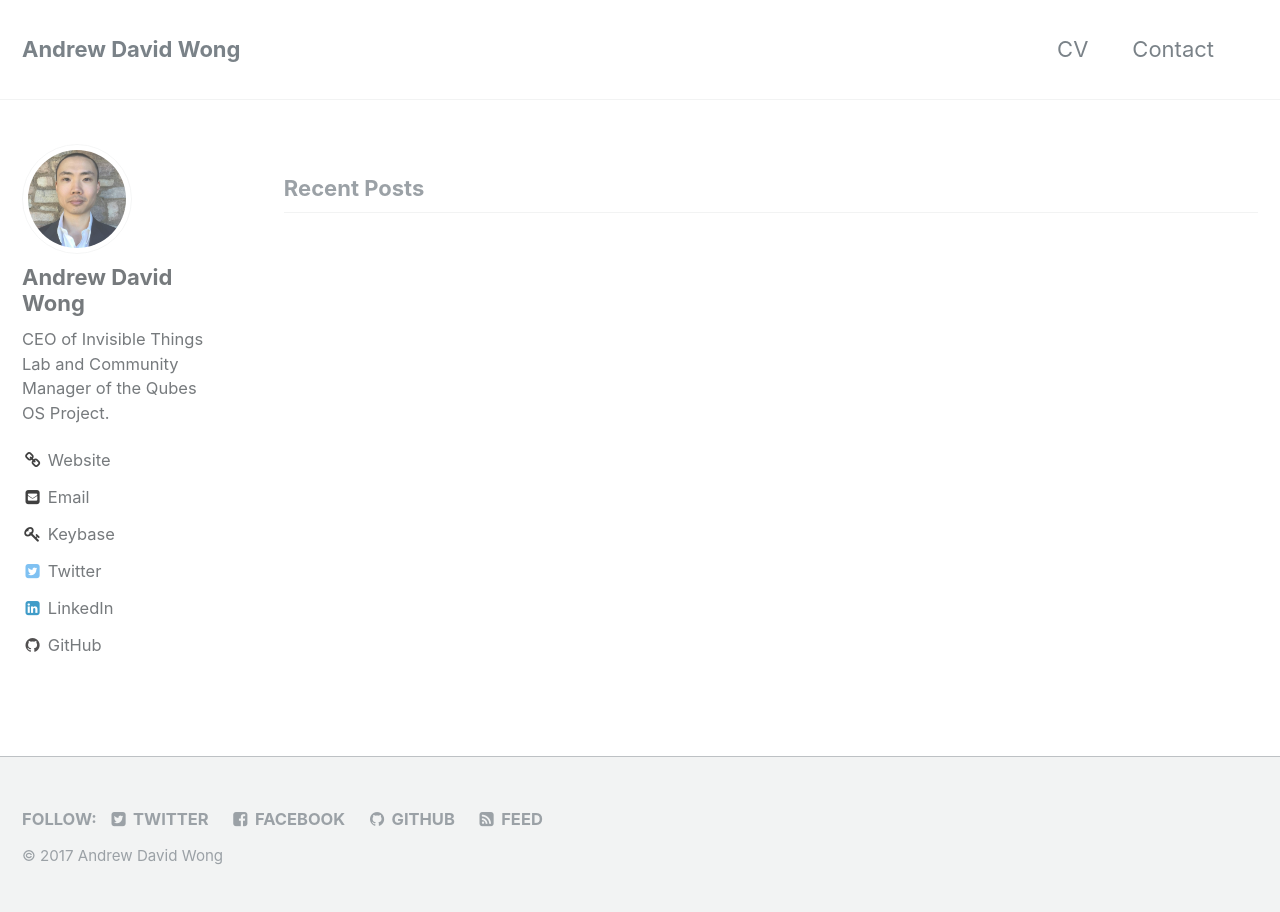
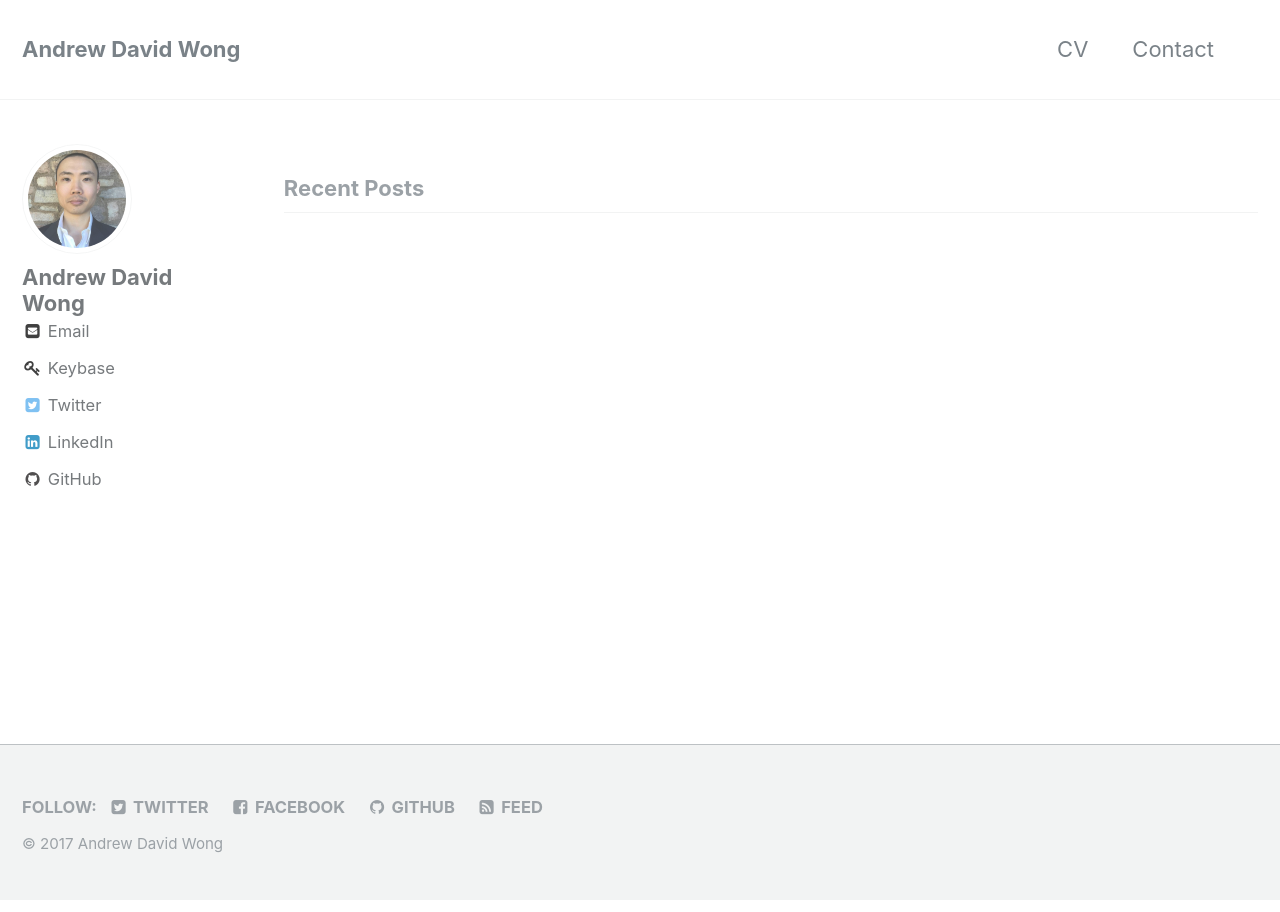
Before and after one commit to andrewdavidwong/web, a Jekyll site: the page built from index.html, in a window 1280 px wide. Built offline with Jekyll 4.4.1, drawn with Linux system fonts in a browser that asks for light colours; nearby versions of some CDN libraries; library files that are not in the unit come from our copies; the list of posts is cut into pages by our own code; part of the change alters nothing that is shown.

Commit message:
Customize configuration

```diff
--- a/_config.yml
+++ b/_config.yml
@@ -32,6 +32,8 @@ staticman:
         format            : "iso8601"
 atom_feed:
   path                    : # blank (default) uses feed.xml
+revision_path             : "/revisions/"
+blockchain_uri            : "https://blockchain.info/address/" # for blockchain timestamps
 
 # SEO
 bing_site_verification    :
@@ -57,8 +59,6 @@ social:
 author:
   name                    : "Andrew David Wong"
   avatar                  : "/adw.jpg"
-  uri                     : "https://andrewdavidwong.com"
-  bio                     : CEO of Invisible Things Lab and Community Manager of the Qubes OS Project.
   email                   : adw@andrewdavidwong.com
   email                   : adw@invisiblethingslab.com
   email                   : adw@qubes-os.org
@@ -164,15 +164,25 @@ tag_archive:
 # HTML Compression
 compress_html:
   clippings               : all
-  comments                : ["<!-- ", " -->"]
+  comments                : ["<!--", "-->"]
   endings                 : all
   blanklines              : false
   startings               : [html, head, body]
-  ignore:
-    envs                  : development
+
 
 # Defaults
 defaults:
+  # _pages
+  - scope:
+      path                : ""
+      type                : pages
+    values:
+      layout              : single
+      author_profile      : true
+      read_time           : false
+      comments            : false
+      share               : false
+      related             : false
   # _posts
   - scope:
       path                : ""
```
